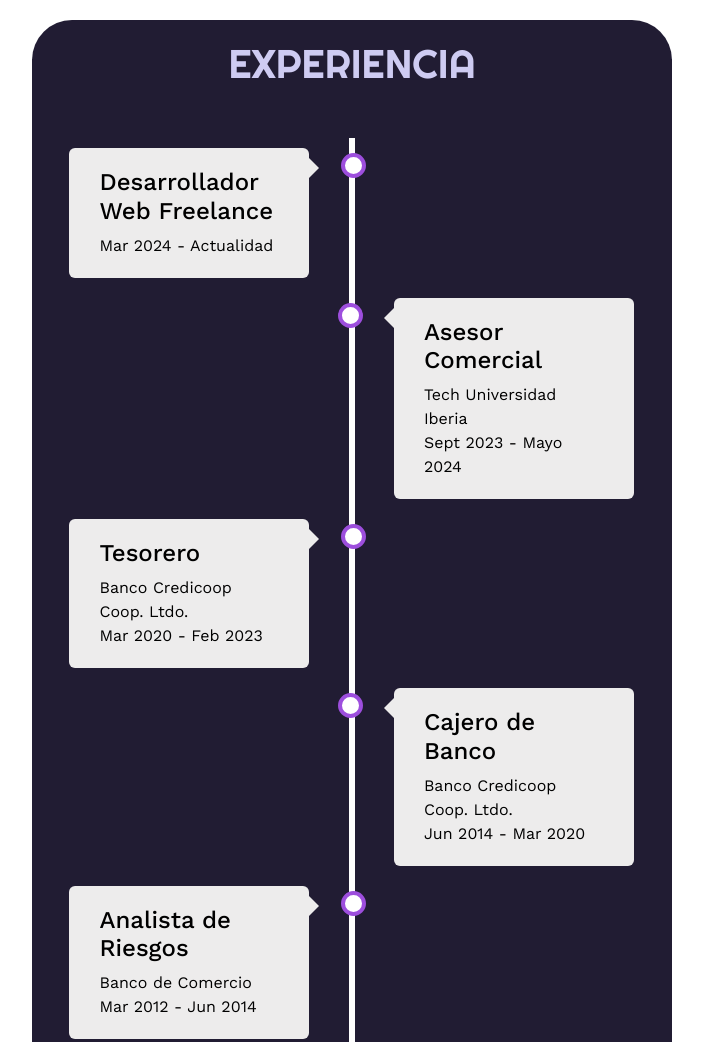
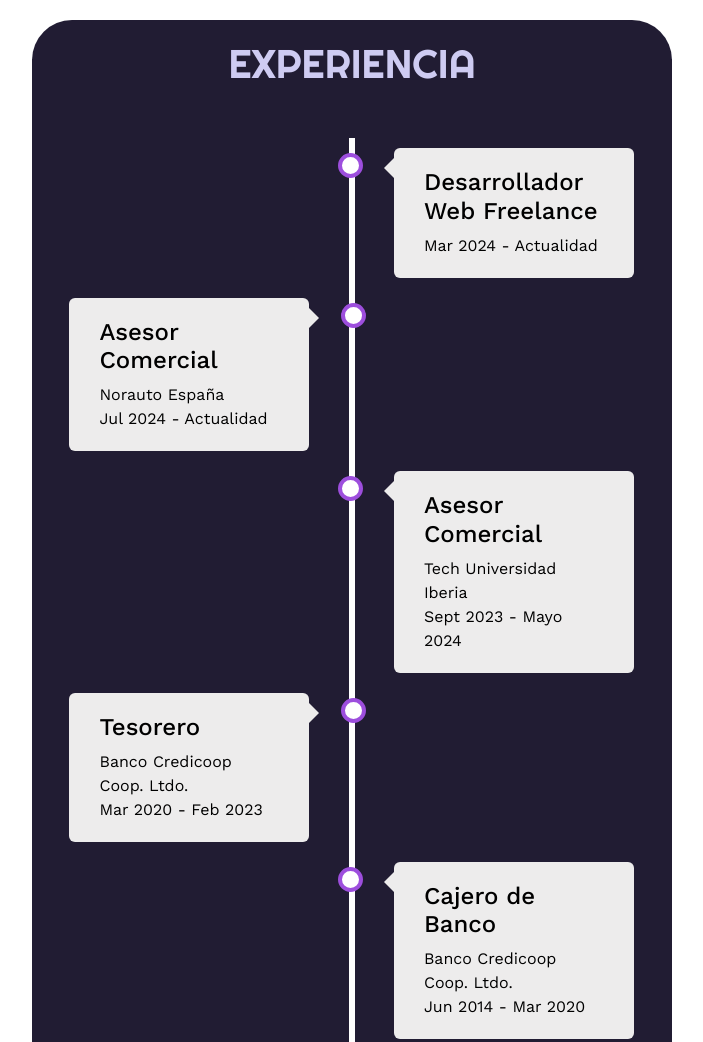
Before and after one commit to gabaiz88/Mi_portfolio, a website: page index.html in a window 1280 px wide. Shown: the part 1720-2762 px from the top of the page, without its empty margins (288-991 px from the left). Drawn offline with nearby package versions, Linux system fonts and the light colour scheme.

Commit message:
modificando experiencia

```diff
--- a/index.html
+++ b/index.html
@@ -162,10 +162,17 @@
     <div class="experience_all">
       <h2 id="experience_title">EXPERIENCIA</h2>
       <div class="timeline">
+        <div class="container right">
+          <div class="content">
+            <h4 id="second_job">Desarrollador Web Freelance</h4>
+            <span class="date">Mar 2024 - Actualidad</span>
+          </div>
+        </div>
         <div class="container left">
           <div class="content">
-            <h4 id="first_job">Desarrollador Web Freelance</h4>
-            <span class="date">Mar 2024 - Actualidad</span>
+            <h4 id="first_job">Asesor Comercial</h4>
+            <span class="workplace">Norauto España</span>
+            <span class="date"><br />Jul 2024 - Actualidad</span>
           </div>
         </div>
         <div class="container right">
```
